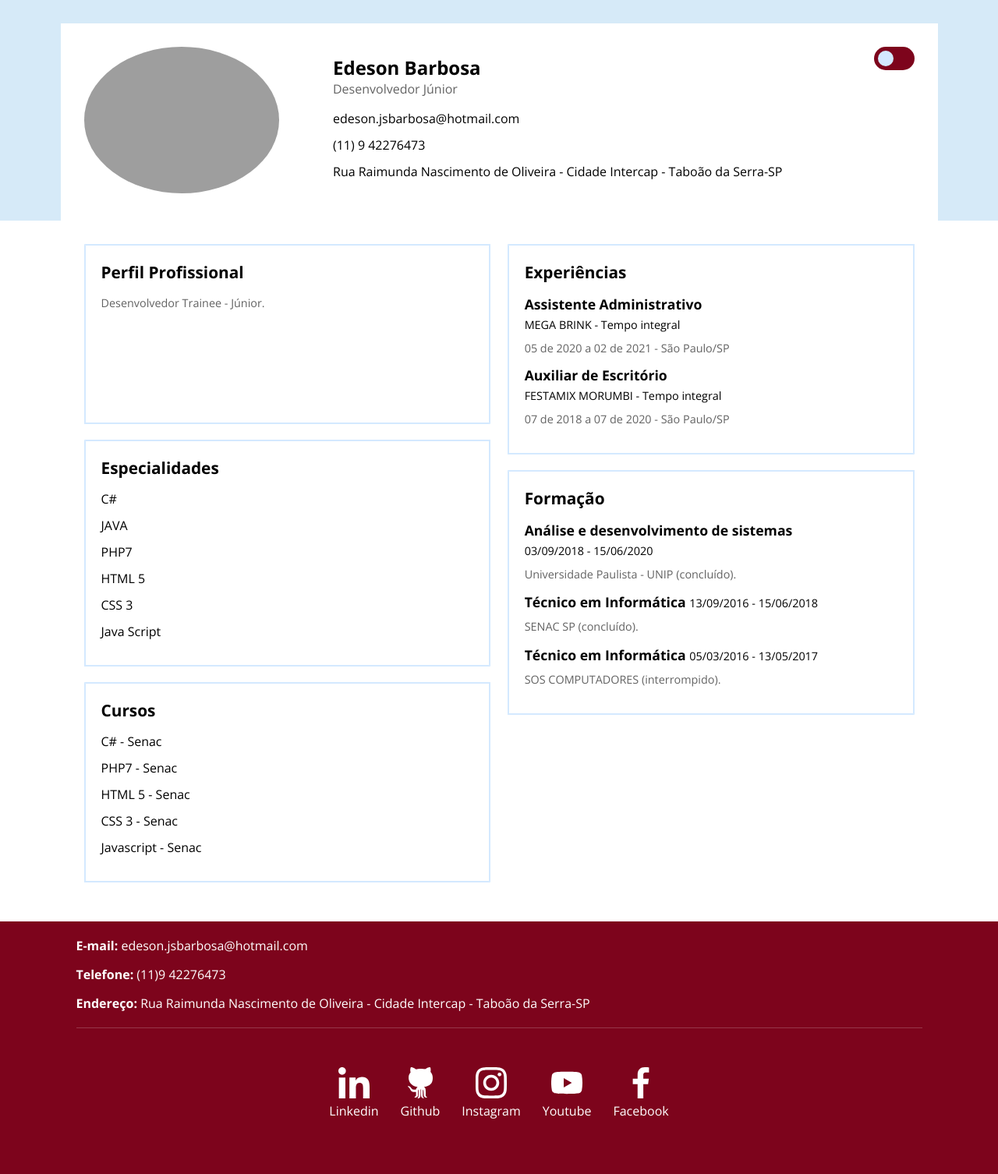
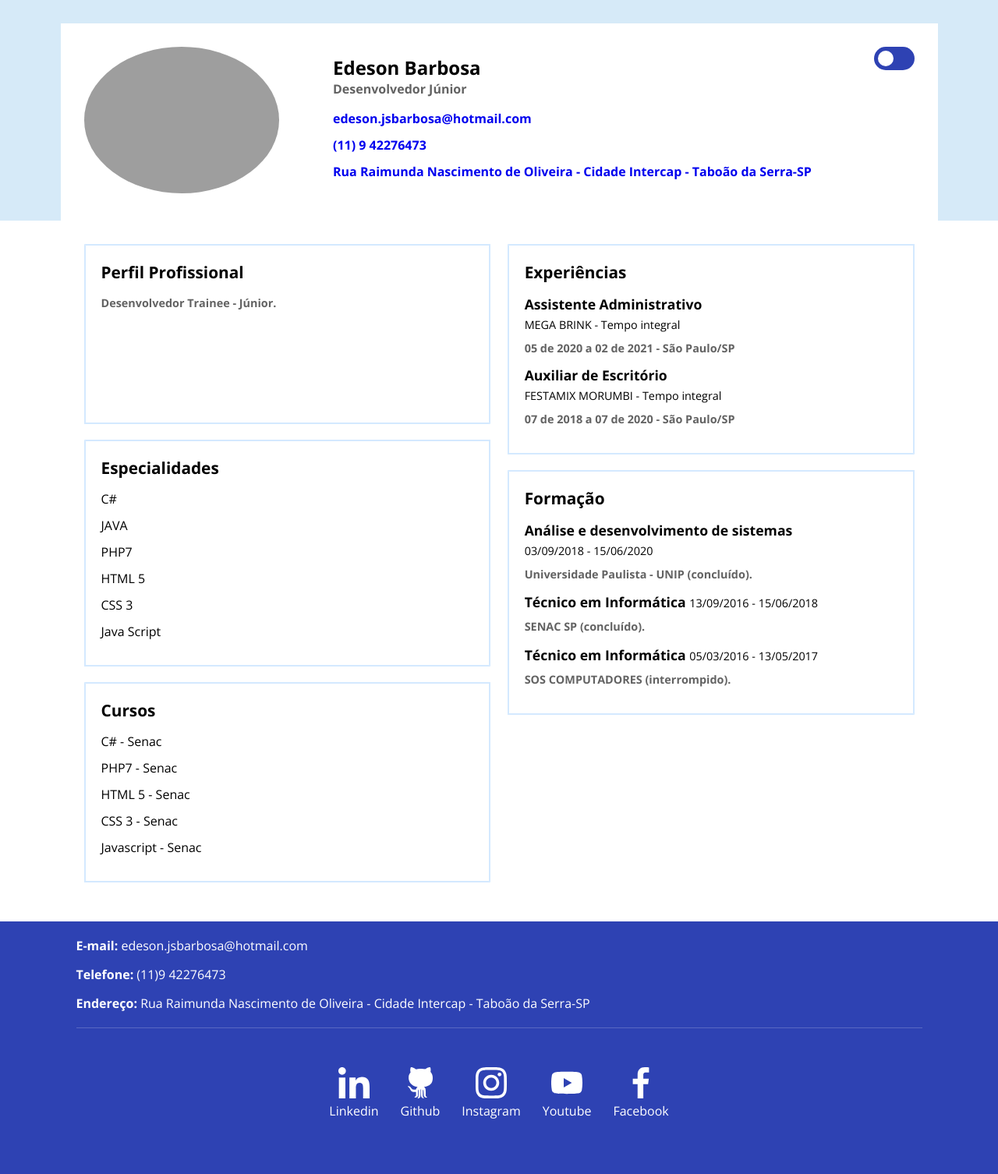
Before and after one commit to EdesonJuniorSilvaBarbosa/EdesonJuniorSilvaBarbosa.github.io, a PHP site: page / in a window 1280 px wide. Shown: the whole page at 78% size. Run offline with PHP 8.4, Linux system fonts and the light colour scheme; grey boxes are pictures that could not be loaded.

Commit message:
Pequenas alterações nas cores das fontes

```diff
--- a/assets/css/style.css
+++ b/assets/css/style.css
@@ -33,7 +33,8 @@ html, body, figure, img, div, input, textarea, p, h1, h2, h3, h4, h5, h6, ul, li
 
 :root{
     --corBackgroundPrimaria: #D6EAF8;
-    --corBackgroundSecundaria: #7d041c;
+    /*--corBackgroundSecundaria: #7d041c;*/
+    --corBackgroundSecundaria: #2e42b3;
     --corBackgroundDark:#0e0e0e;
     --corTextPrimaria:#636363;
     --corTextoSecudaria:#000;
@@ -80,6 +81,7 @@ header .coluna h1{
 header .coluna p{
     font-size: 1rem;
     color:var(--corTextPrimaria);
+    font-weight: bold;
 }
 header .coluna ul{
     margin: 16px 0 0;
@@ -89,7 +91,8 @@ header .coluna ul li{
 }
 header .coluna ul li a{
     font-size: 1rem;
-    color:var(--corTextoSecudaria);
+    /*color:var(--corTextoSecudaria);*/
+    font-weight:bold;
 }
 
 
@@ -148,6 +151,7 @@ main .coluna section p{
     font-size: 0.9rem;
     color: var(--corTextPrimaria);
     line-height: 1.5;
+    font-weight: bold;
 }
 
 main .coluna section ul li{
@@ -189,7 +193,8 @@ label span{
     width: 20px;
     height: 20px;
     display: block;
-    background-color: #d4e9ff;
+    /*background-color: #d4e9ff;*/
+    background-color: white;
     border-radius: 100%;
     transition: all ease .3s;
 }
```
